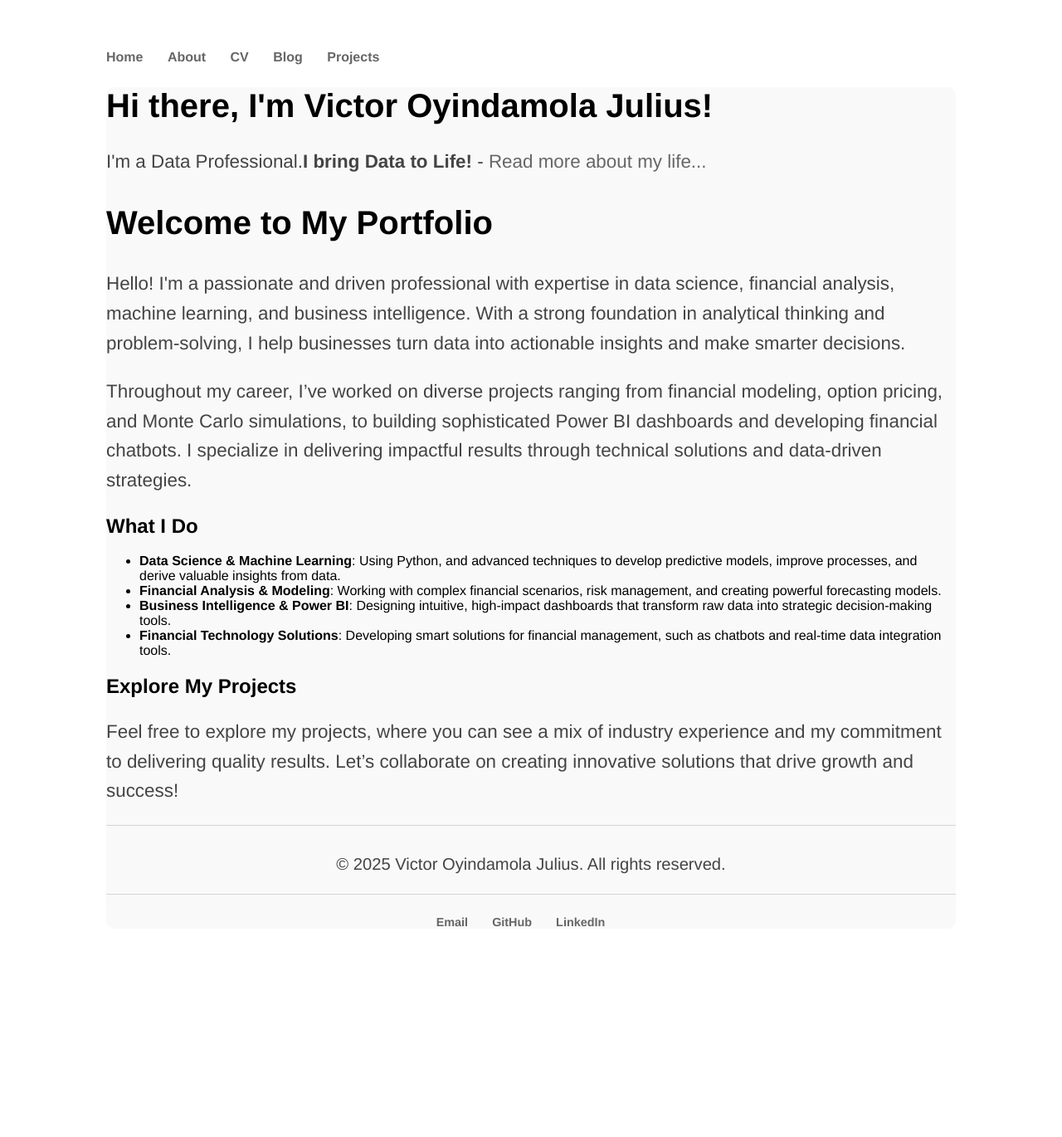
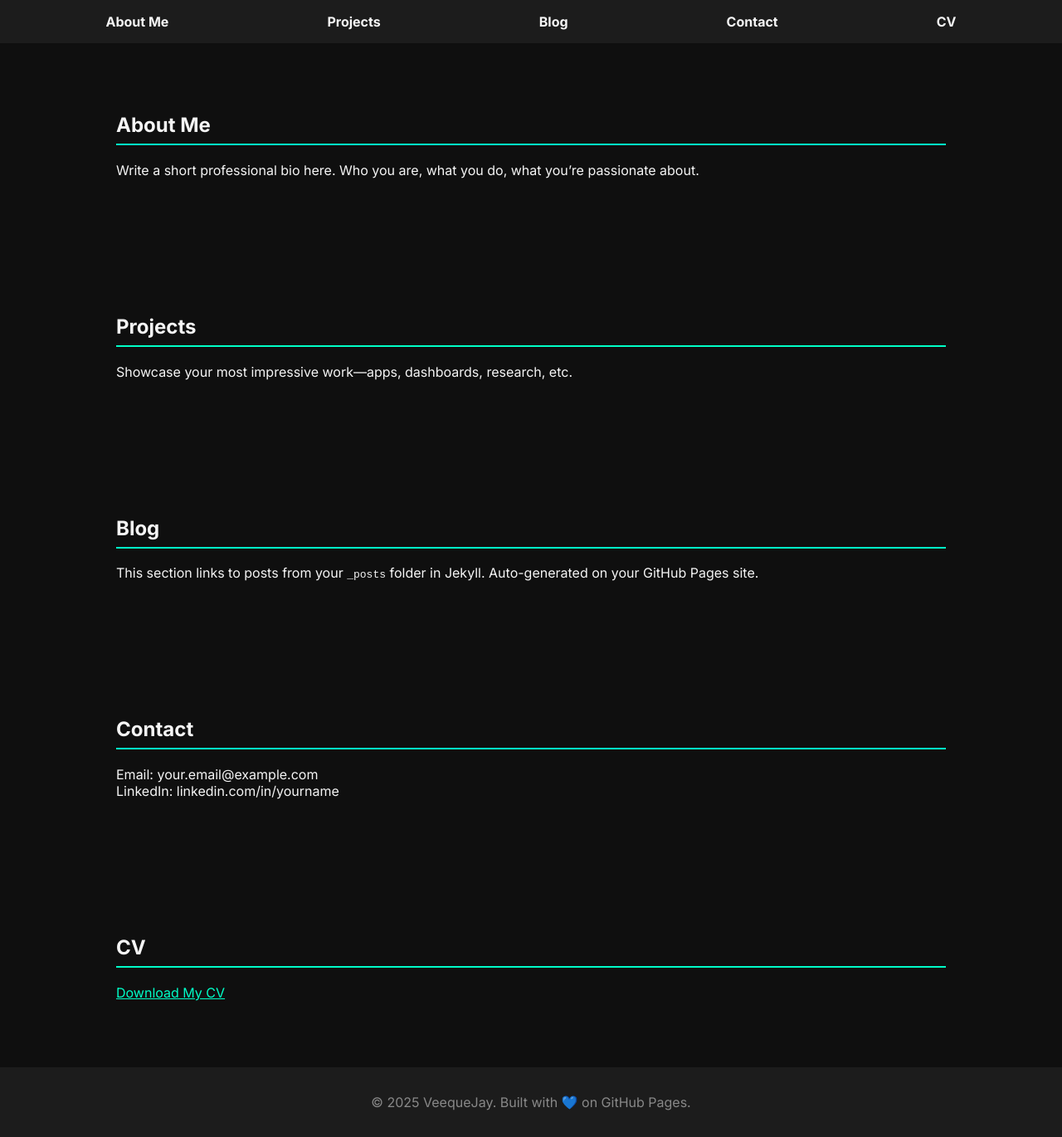
Before and after one commit to VeequeJay/VeequeJay.github.io, a Jekyll site: the page index.html, which Jekyll copies as it is, in a window 1280 px wide and 1370 px high. Shown: the whole window at 83% size. Built offline with Jekyll 4.4.1, drawn with Linux system fonts in a browser that asks for light colours.

Commit message:
Update index.html

```diff
--- a/index.html
+++ b/index.html
@@ -1,37 +1,105 @@
----
-layout: default
----
+<!DOCTYPE html>
+<html lang="en">
+<head>
+  <meta charset="UTF-8" />
+  <meta name="viewport" content="width=device-width, initial-scale=1.0" />
+  <title>VeequeJay Portfolio</title>
+  <link href="https://fonts.googleapis.com/css2?family=Inter:wght@400;700&display=swap" rel="stylesheet">
+  <link href="https://unpkg.com/aos@2.3.1/dist/aos.css" rel="stylesheet">
+  <style>
+    body {
+      margin: 0;
+      font-family: 'Inter', sans-serif;
+      background-color: #0f0f0f;
+      color: #f5f5f5;
+      scroll-behavior: smooth;
+    }
+    nav {
+      background-color: #1c1c1c;
+      padding: 1rem 2rem;
+      position: sticky;
+      top: 0;
+      z-index: 999;
+    }
+    nav ul {
+      list-style: none;
+      display: flex;
+      justify-content: space-around;
+      padding: 0;
+      margin: 0;
+    }
+    nav ul li a {
+      color: #f5f5f5;
+      text-decoration: none;
+      font-weight: bold;
+      transition: color 0.3s ease;
+    }
+    nav ul li a:hover {
+      color: #00ffc8;
+    }
+    section {
+      padding: 4rem 2rem;
+      max-width: 1000px;
+      margin: 0 auto;
+      opacity: 0;
+      transition: opacity 1s ease-in;
+    }
+    h2 {
+      border-bottom: 2px solid #00ffc8;
+      padding-bottom: 0.5rem;
+    }
+    footer {
+      text-align: center;
+      padding: 2rem;
+      background-color: #1c1c1c;
+      color: #888;
+    }
+  </style>
+</head>
 <body>
-    <head>
-        <div class="blurb">
-            <h1>Hi there, I'm Victor Oyindamola Julius!</h1>
-            <p>I'm a Data Professional.<strong>I bring Data to Life!</strong> - <a href="/about">Read more about my life...</a></p>
-        </div>
-    <head>
 
-    <section class="intro">
-        <h1>Welcome to My Portfolio</h1>
-        <p>Hello! I'm a passionate and driven professional with expertise in data science, financial analysis, machine learning, and business intelligence. With a strong foundation in analytical thinking and problem-solving, I help businesses turn data into actionable insights and make smarter decisions.</p>
+  <nav>
+    <ul>
+      <li><a href="#about">About Me</a></li>
+      <li><a href="#projects">Projects</a></li>
+      <li><a href="#blog">Blog</a></li>
+      <li><a href="#contact">Contact</a></li>
+      <li><a href="#cv">CV</a></li>
+    </ul>
+  </nav>
 
-        <p>Throughout my career, I’ve worked on diverse projects ranging from financial modeling, option pricing, and Monte Carlo simulations, to building sophisticated Power BI dashboards and developing financial chatbots. I specialize in delivering impactful results through technical solutions and data-driven strategies.</p>
-    </section>
+  <section id="about" data-aos="fade-up">
+    <h2>About Me</h2>
+    <p>Write a short professional bio here. Who you are, what you do, what you’re passionate about.</p>
+  </section>
 
-    <section class="services">
-        <h2>What I Do</h2>
-        <ul>
-            <li><strong>Data Science & Machine Learning</strong>: Using Python, and advanced techniques to develop predictive models, improve processes, and derive valuable insights from data.</li>
-            <li><strong>Financial Analysis & Modeling</strong>: Working with complex financial scenarios, risk management, and creating powerful forecasting models.</li>
-            <li><strong>Business Intelligence & Power BI</strong>: Designing intuitive, high-impact dashboards that transform raw data into strategic decision-making tools.</li>
-            <li><strong>Financial Technology Solutions</strong>: Developing smart solutions for financial management, such as chatbots and real-time data integration tools.</li>
-        </ul>
-    </section>
+  <section id="projects" data-aos="fade-up">
+    <h2>Projects</h2>
+    <p>Showcase your most impressive work—apps, dashboards, research, etc.</p>
+  </section>
 
-    <section class="projects">
-        <h2>Explore My Projects</h2>
-        <p>Feel free to explore my projects, where you can see a mix of industry experience and my commitment to delivering quality results. Let’s collaborate on creating innovative solutions that drive growth and success!</p>
-    </section>
+  <section id="blog" data-aos="fade-up">
+    <h2>Blog</h2>
+    <p>This section links to posts from your <code>_posts</code> folder in Jekyll. Auto-generated on your GitHub Pages site.</p>
+  </section>
 
-    <footer>
-        <p>&copy; 2025 Victor Oyindamola Julius. All rights reserved.</p>
-    </footer>
+  <section id="contact" data-aos="fade-up">
+    <h2>Contact</h2>
+    <p>Email: your.email@example.com<br>LinkedIn: linkedin.com/in/yourname</p>
+  </section>
+
+  <section id="cv" data-aos="fade-up">
+    <h2>CV</h2>
+    <p><a href="cv.pdf" target="_blank" style="color: #00ffc8;">Download My CV</a></p>
+  </section>
+
+  <footer>
+    &copy; 2025 VeequeJay. Built with 💙 on GitHub Pages.
+  </footer>
+
+  <script src="https://unpkg.com/aos@2.3.1/dist/aos.js"></script>
+  <script>
+    AOS.init({ once: true });
+  </script>
 </body>
+</html>
```
